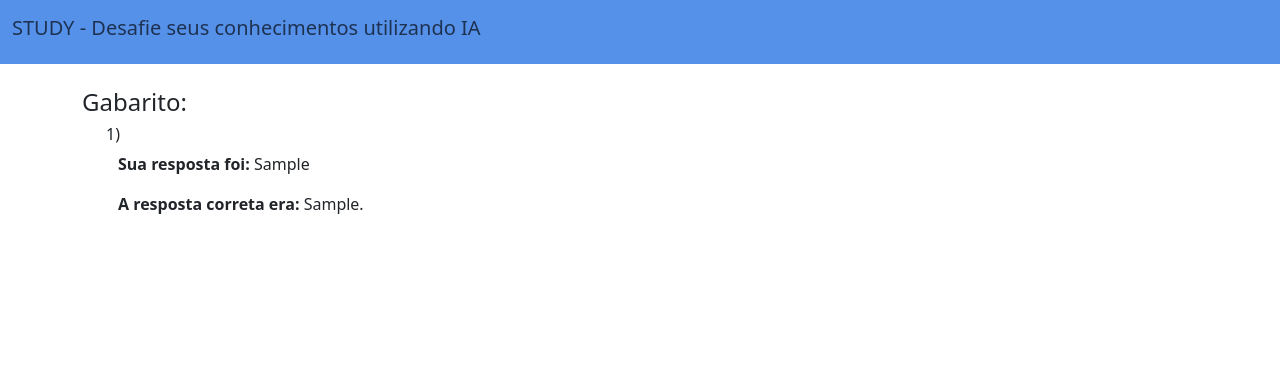
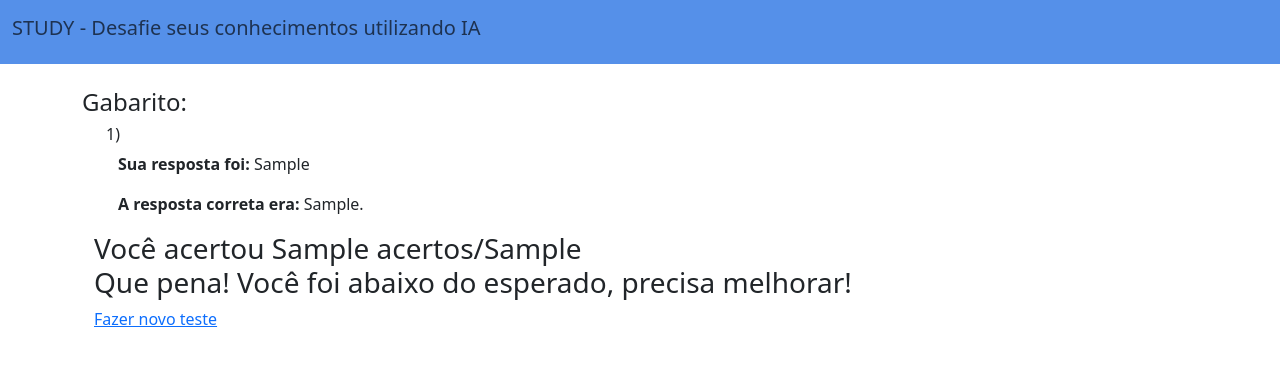
Before and after one commit to Isaac2109/Study, a Django app: template study/templates/study/result.html in a window 1280 px wide. Shown: the top 366 px of the page. Run offline with Django 5.2, Linux system fonts and the light colour scheme; the template is opened without the code that fills it: most values are stand-ins (such as "Sample title", 1, 10 or a date in 2020).

Commit message:
Terminando a página de resultado

```diff
--- a/study/templates/study/result.html
+++ b/study/templates/study/result.html
@@ -65,15 +65,62 @@
         </div>
 
         <div class="container">
-            {% if acertos < 3 %}
+
+            {% if qtd_questoes == 1 %}
+
+                {% if acertos == 1 %}
+                    <h3>Você acertou {{acertos}}/{{qtd_questoes}} <br>Parabéns!</h3>
+                {% else %}
                     <h3>Você acertou {{acertos}}/{{qtd_questoes}} <br>Que pena! Você foi abaixo do esperado, precisa melhorar! </h3>
                 {% endif %}
+
+            {% endif %}
+
+            {% if qtd_questoes == 2 %}
+
+                {% if acertos == 2 %}
+                    <h3>Você acertou {{acertos}}/{{qtd_questoes}} <br>Parabéns! Você está no caminho certo, continue assim.</h3>
+                {% elif acertos == 1 %}
+                    <h3>Você acertou {{acertos}}/{{qtd_questoes}} <br>Você não foi nem mal nem bem, está na média, mas pode melhorar.</h3>
+                {% else %}
+                    <h3>Você acertou {{acertos}}/{{qtd_questoes}} <br>Que pena! Você foi abaixo do esperado, precisa melhorar! </h3>
+                {% endif %}
+
+            {% endif %}
+
+            {% if qtd_questoes == 3 %}
+
                 {% if acertos == 3 %}
+                    <h3>Você acertou {{acertos}}/{{qtd_questoes}} <br>Parabéns! Você está no caminho certo, continue assim.</h3>
+                {% elif acertos == 2 %}
+                    <h3>Você acertou {{acertos}}/{{qtd_questoes}} <br>Você está quase lá, mas pode melhorar.</h3>
+                {% else %}
+                    <h3>Você acertou {{acertos}}/{{qtd_questoes}} <br>Que pena! Você foi abaixo do esperado, precisa melhorar! </h3>
+                {% endif %}
+
+            {% endif %}
+
+            {% if qtd_questoes == 4 %}
+
+                {% if acertos > 2 %}
+                    <h3>Você acertou {{acertos}}/{{qtd_questoes}} <br>Parabéns! Você está no caminho certo, continue assim.</h3>
+                {% elif acertos == 2 %}
                     <h3>Você acertou {{acertos}}/{{qtd_questoes}} <br>Você não foi nem mal nem bem, está na média, mas pode melhorar.</h3>
+                {% else %}
+                    <h3>Você acertou {{acertos}}/{{qtd_questoes}} <br>Que pena! Você foi abaixo do esperado, precisa melhorar! </h3>
                 {% endif %}
+
+            {% endif %}
+
             {% if acertos > 3 %}
                 <h3>Você acertou {{acertos}}/{{qtd_questoes}} <br>Parabéns! Você está no caminho certo, continue assim.</h3>
+            {% elif acertos == 3 %}
+                <h3>Você acertou {{acertos}}/{{qtd_questoes}} <br>Você não foi nem mal nem bem, está na média, mas pode melhorar.</h3>
+            {% else %}
+                <h3>Você acertou {{acertos}}/{{qtd_questoes}} <br>Que pena! Você foi abaixo do esperado, precisa melhorar! </h3>
             {% endif %}
+
+            <a href="{% url "home" %}">Fazer novo teste</a>
 
         </div>
     </div>
```
Lines whose indentation alone changed are shown as unchanged.
